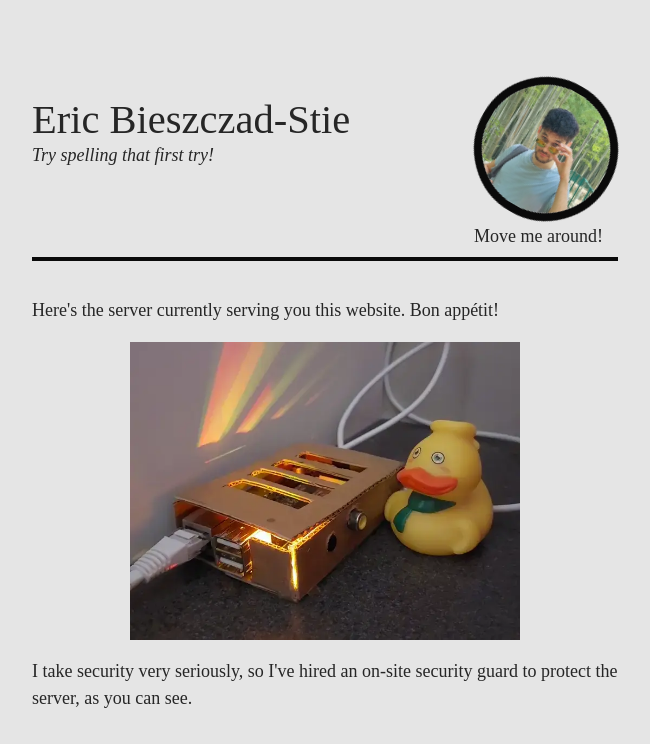
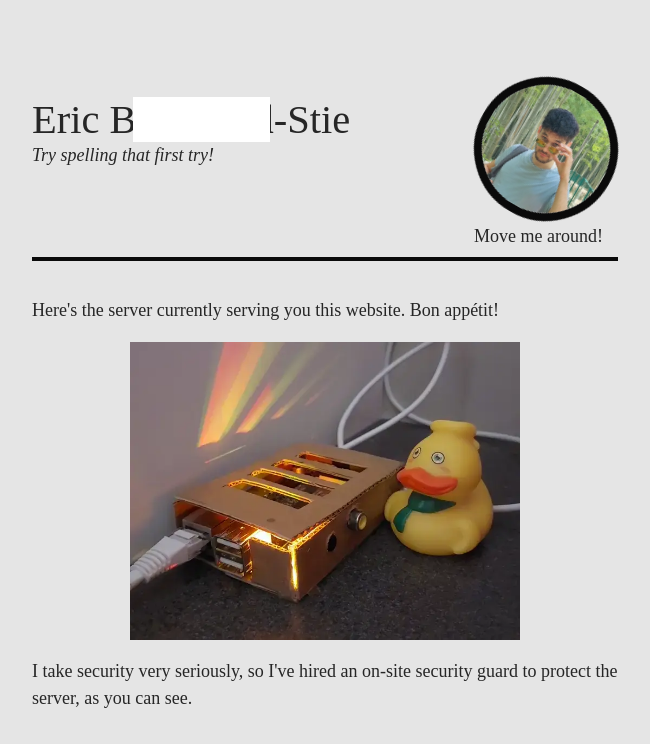
Before and after one commit to BeatsuDev/ericbs, a Nuxt app: page / in a window 1280 px wide. Shown: the top 744 px of the page, without its empty margins (315-965 px from the left). Built offline with nearby package versions, Linux system fonts and the light colour scheme; a web font is replaced by a local one.

Commit message:
feat: add input over my sirname

```diff
--- a/pages/index.vue
+++ b/pages/index.vue
@@ -2,12 +2,14 @@
     <header
         class="relative flex h-48 md:items-center flex-col md:flex-row border-b-4 border-solid border-gray-950 pb-8 mt-4">
         <div id="title-container" class="w-2/3 lg:w-full">
-            <h1 id="title" class="text-4xl">Eric Bieszczad-Stie</h1>
+            <h1 id="title" class="text-4xl relative">
+                <input type="text" class="absolute w-[7.65rem] left-[5.6rem]" maxlength="7">
+                Eric Bieszczad-Stie
+            </h1>
             <p id="subtitle" class="italic">Try spelling that first try!</p>
         </div>
         <div ref="imageElement" class="h-32 self-end aspect-square absolute right-0 cursor-pointer"
-            @mousedown="movedImage = true; moving = true"
-            :style="{
+            @mousedown="movedImage = true; moving = true" :style="{
                 transform: `translate(${offset.x}px, ${offset.y}px)`,
             }">
             <img id="header-image"
```
